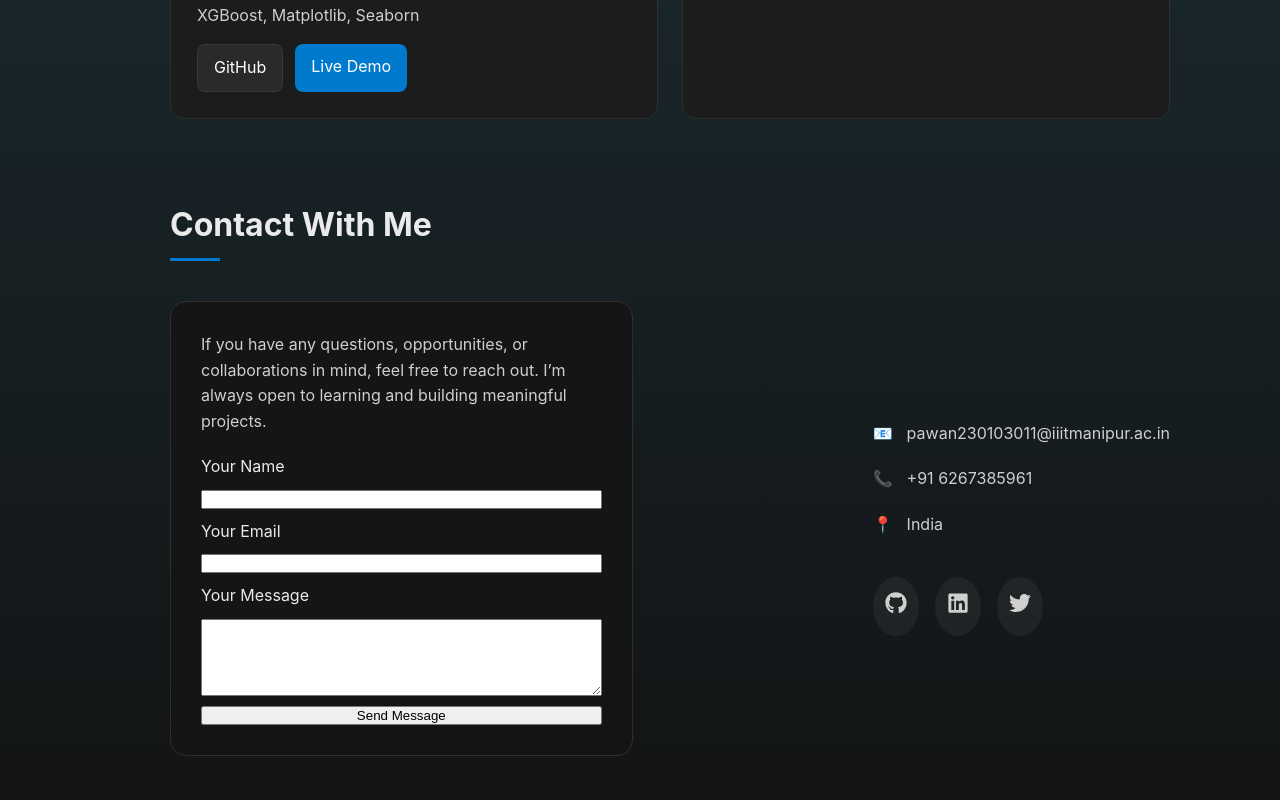
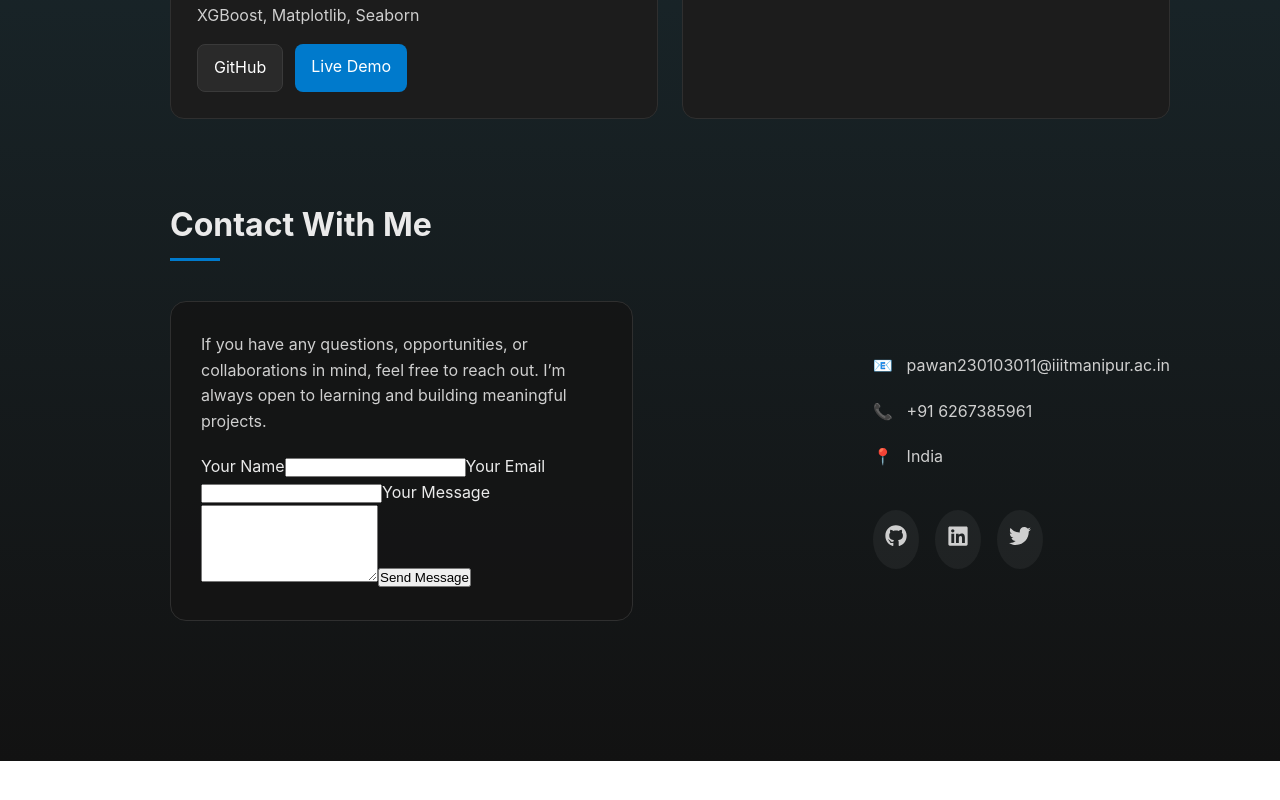
Before and after one commit to pwnFirstGit/portfolio, a React (Vite) app: page / in a window 1280 px wide. Shown: the part 2188-2988 px from the top of the page. After the commit the page ends 2949 px from the top, so only its background shows below. Built offline with nearby package versions, Linux system fonts and the light colour scheme.

Commit message:
Update Contact.jsx

```diff
--- a/src/components/Contact.jsx
+++ b/src/components/Contact.jsx
@@ -19,8 +19,11 @@ export default function Contact() {
             name="contact"
             method="POST"
             data-netlify="true"
-            style={styles.form}
+            netlify-honeypot="bot-field"
+            action="/success"
           >
+
+
             <input type="hidden" name="form-name" value="contact" />
 
             <label>Your Name</label>
```
